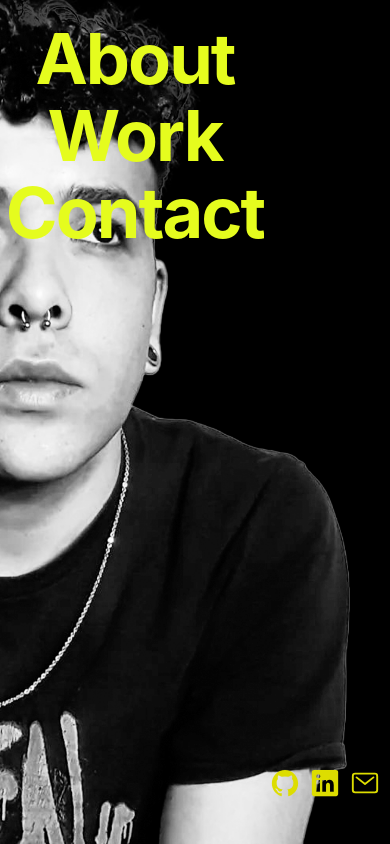
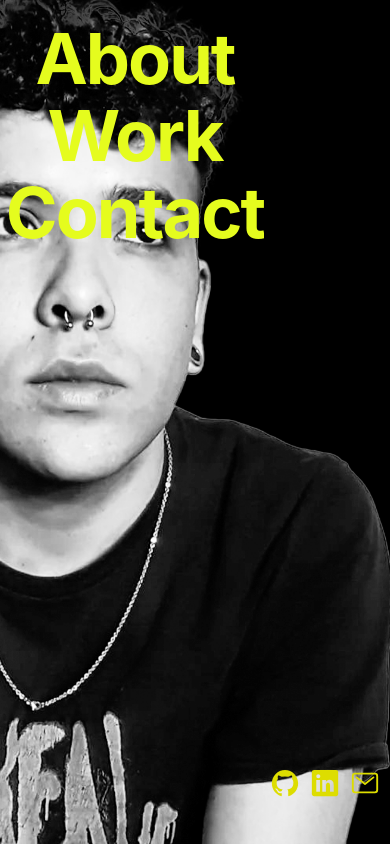
Before and after one commit to thomasHeitFux/portfolio, a React (Create React App) app: page / in a window 390 px wide. Built offline with nearby package versions, Linux system fonts and the light colour scheme.

Commit message:
details2

```diff
--- a/src/components/home/home.module.css
+++ b/src/components/home/home.module.css
@@ -121,7 +121,7 @@ h1 {
 @media screen and (max-width: 650px) {
     .photo {
         background-color: black;
-        left: -46%;
+        left: -35%;
     }
 
     .awhite {
```
